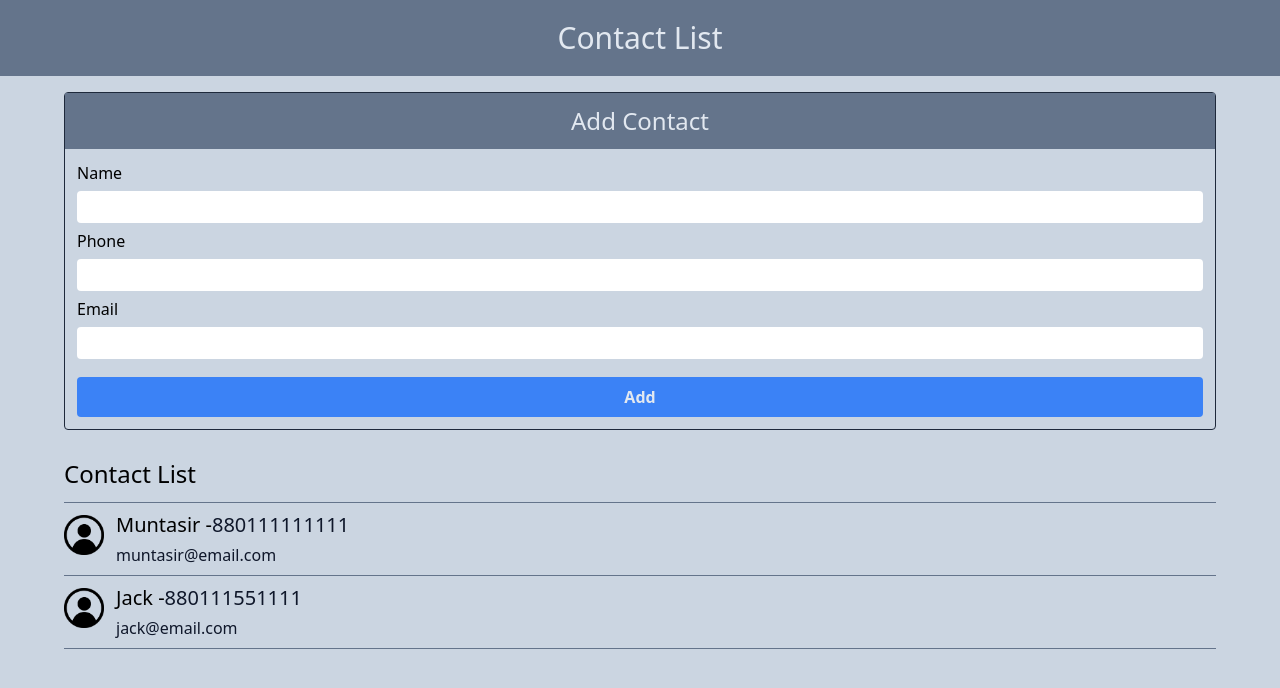
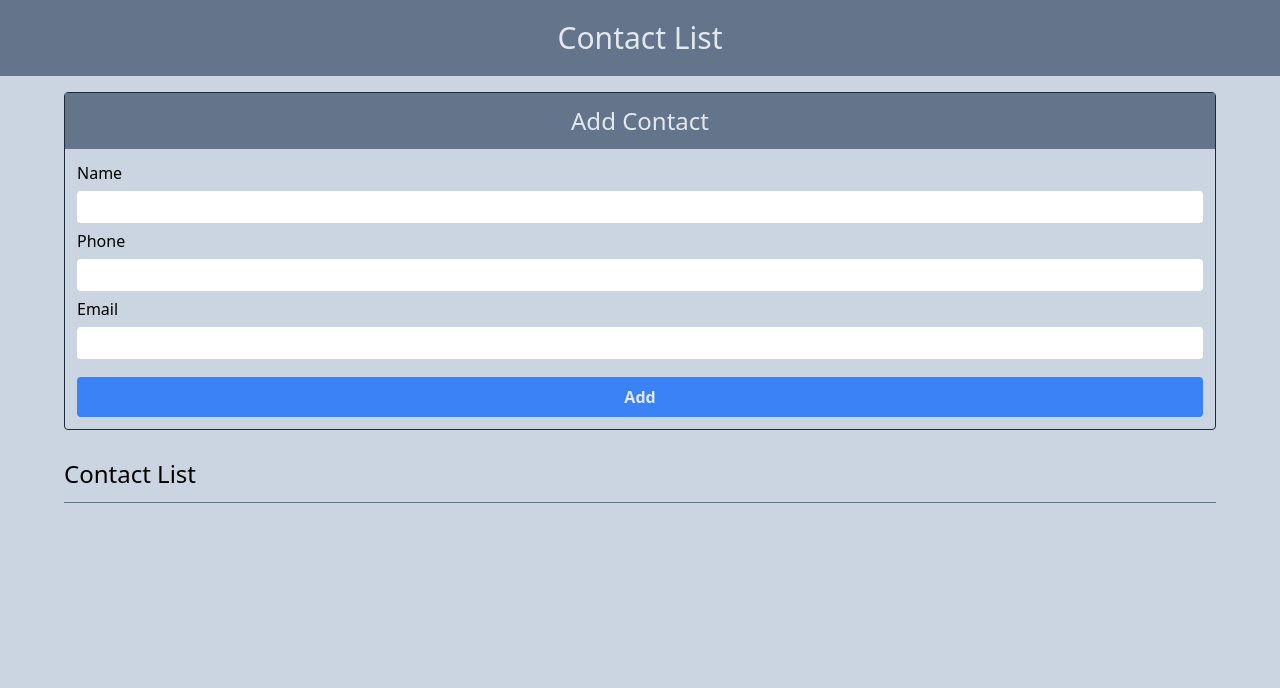
Before and after one commit to MuntasirTonmoy/contact-list-react, a React (Vite) app: page / in a window 1280 px wide. Shown: the top 688 px of the page. Built offline with nearby package versions, Linux system fonts and the light colour scheme.

Commit message:
hook added

```diff
--- a/src/App.jsx
+++ b/src/App.jsx
@@ -1,28 +1,18 @@
-import React from "react";
+import React, { useState } from "react";
 import AddContact from "./components/AddContact";
 import ContactList from "./components/ContactList";
 import Header from "./components/Header";
 
 function App() {
-  const contacts = [
-    {
-      id: 1,
-      name: "muntasir",
-      phone: 880111111111,
-      email: "muntasir@email.com",
-    },
-    {
-      id: 2,
-      name: "jack",
-      phone: 880111551111,
-      email: "jack@email.com",
-    },
-  ];
+  const [contacts, setContacts] = useState([]);
+  const addContactHandler = newContact => {
+    setContacts([...contacts, newContact]);
+  };
   return (
     <div className="container mx-auto bg-slate-300 min-h-screen">
       <Header />
       <section className="w-[90%] mx-auto">
-        <AddContact />
+        <AddContact addContactHandler={addContactHandler} />
         <ContactList contacts={contacts} />
       </section>
     </div>
--- a/src/components/AddContact.jsx
+++ b/src/components/AddContact.jsx
@@ -1,27 +1,32 @@
-import React from "react";
+import React, { useState } from "react";
 
-const AddContact = () => {
+const AddContact = props => {
+  const { addContactHandler } = props;
+  const createContact = e => {};
   return (
     <div className="my-4 border border-slate-800  rounded">
       <h2 className="text-2xl text-center text-slate-200 p-3 bg-slate-500">
         Add Contact
       </h2>
-      <form className="p-3">
+      <form className="p-3" onSubmit={createContact}>
         <label htmlFor="name">Name</label>
         <input
           id="name"
+          name="name"
           type="text"
           className="block w-full p-1 my-1.5 focus:border focus:border-slate-400 rounded"
         />
         <label htmlFor="phone">Phone</label>
         <input
           id="phone"
+          name="phone"
           type="tel"
           className="block w-full p-1 my-1.5 focus:border focus:border-slate-400 rounded"
         />
         <label htmlFor="email">Email</label>
         <input
           id="email"
+          name="email"
           type="email"
           className="block w-full p-1 my-1.5 focus:border focus:border-slate-400 rounded"
         />
--- a/src/components/ContactCard.jsx
+++ b/src/components/ContactCard.jsx
@@ -6,12 +6,12 @@ const ContactCard = props => {
     <div className="border-b pb-2 border-b-slate-500 flex items-center gap-3">
       <img src="/public/images/pngegg.png" alt="user" height="40" width="40" />
       <div>
-        <h2 className="text-xl capitalize mb-1 mt-2">
-          {name} -
-          <a href={`tel:${phone}`} className="pointer text-slate-900">
+        <h2 className="text-xl capitalize mb-1 mt-2">{name}</h2>
+        <p>
+          <a href={`tel:${phone}`} className="pointer text-slate-900 text-xl">
             {phone}
           </a>
-        </h2>
+        </p>
         <p>
           <a href={`mailto:${email}`} className="pointer text-slate-900">
             {email}
--- a/src/components/ContactList.jsx
+++ b/src/components/ContactList.jsx
@@ -4,8 +4,9 @@ import ContactCard from "./ContactCard";
 const ContactList = props => {
   // destructuring
   const contacts = props.contacts;
-  const renderList = contacts.map(contact => {
-    return <ContactCard contact={contact} key={contact.id} />;
+
+  const renderList = contacts?.map((contact, index) => {
+    return <ContactCard contact={contact} key={index + 1} />;
   });
   return (
     <div>
```
